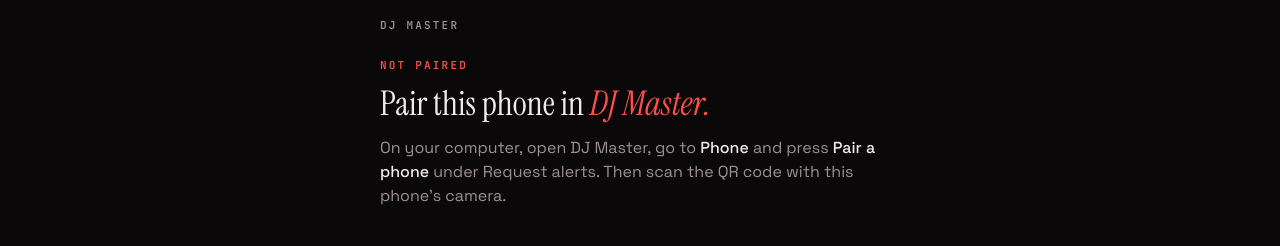
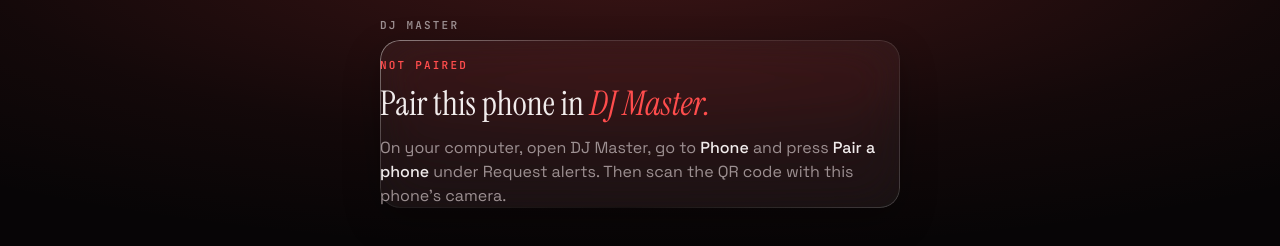
Before and after one commit to yashychawda-arch/dj-master-releases, a plain HTML site: page alerts/index.html in a window 1280 px wide. Drawn offline with Linux system fonts and the light colour scheme.

Commit message:
DJ Alerts: glass request cards and pill buttons in the DJ's accent (staged on the branch, not live)
Co-Authored-By: Claude Opus 5.5 <noreply@anthropic.com>
Claude-Session: https://claude.ai/code/session_01WmZqBZ9jRAmGgJy8JaTs2d

```diff
--- a/alerts/alerts.css
+++ b/alerts/alerts.css
@@ -92,3 +92,23 @@ button:focus-visible { outline: 2px solid var(--text); outline-offset: 3px; }
 .field input:focus { outline: none; border-color: var(--accent); box-shadow: 0 0 0 4px var(--accent-soft); }
 .field input::placeholder { color: var(--muted-2); }
 .link { background: none; border: 0; padding: 0; color: var(--muted); font: inherit; text-decoration: underline; text-underline-offset: 3px; }
+
+/* ===== Glass (14 Nov 2026), matching DJ Master on the laptop: one light from above in the DJ's accent, request cards
+   of frosted glass with a rim that catches the light, pill buttons. The accent still comes from the computer. ===== */
+body { background-color: #070506;
+  background-image: radial-gradient(110% 50% at 50% -6%, color-mix(in srgb, var(--accent) 22%, transparent), color-mix(in srgb, var(--accent) 5%, transparent) 48%, transparent 75%),
+                    radial-gradient(90% 30% at 50% 106%, color-mix(in srgb, var(--accent) 7%, transparent), transparent 70%);
+  background-attachment: fixed; }
+.req, .panel, .empty { position: relative; border: 0 !important; border-radius: 20px; background: rgb(255 255 255 / 0.05);
+  -webkit-backdrop-filter: blur(24px) saturate(180%); backdrop-filter: blur(24px) saturate(180%);
+  box-shadow: inset 0 1px 0 rgb(255 255 255 / 0.07), inset 0 -1px 0 rgb(0 0 0 / 0.28), 0 14px 36px rgb(0 0 0 / 0.3); }
+.req::before, .panel::before, .empty::before { content: ""; position: absolute; inset: 0; border-radius: inherit; padding: 1px; pointer-events: none;
+  background: linear-gradient(140deg, rgb(255 255 255 / 0.42), rgb(255 255 255 / 0.07) 30%, rgb(255 255 255 / 0.02) 62%, rgb(255 255 255 / 0.2));
+  -webkit-mask: linear-gradient(#000 0 0) content-box, linear-gradient(#000 0 0); -webkit-mask-composite: xor;
+  mask: linear-gradient(#000 0 0) content-box, linear-gradient(#000 0 0); mask-composite: exclude; }
+.req.first { box-shadow: 0 0 0 1px var(--accent), 0 0 0 5px var(--accent-soft), 0 14px 36px rgb(0 0 0 / 0.3); }
+.cover { border-radius: 12px; }
+.play, .go { box-shadow: 0 8px 24px color-mix(in srgb, var(--accent) 40%, transparent), inset 0 1px 0 rgb(255 255 255 / 0.3); }
+.no { border-radius: 999px; background: rgb(255 255 255 / 0.07); box-shadow: inset 0 1px 0 rgb(255 255 255 / 0.12), inset 0 0 0 1px rgb(255 255 255 / 0.07); }
+.field input { border-radius: 999px; }
+@supports not ((backdrop-filter: blur(1px)) or (-webkit-backdrop-filter: blur(1px))) { .req, .panel, .empty { background: #1a1415; } }
```
